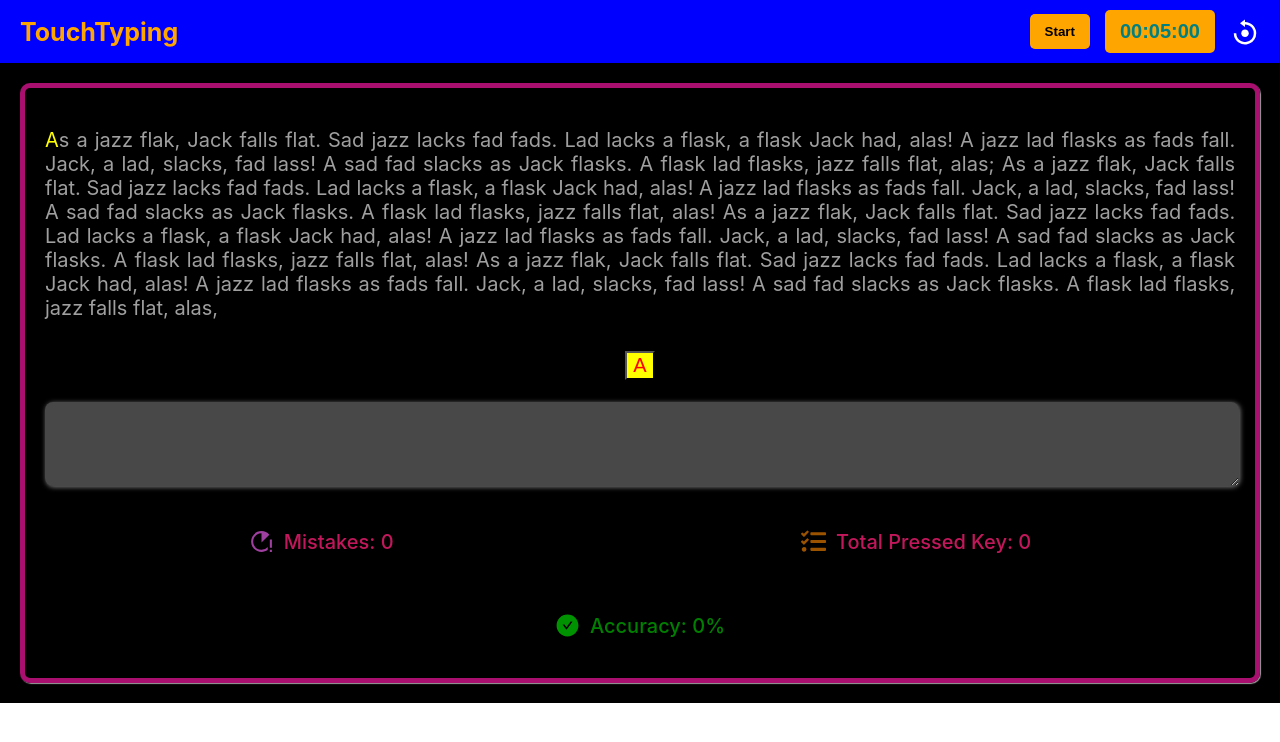
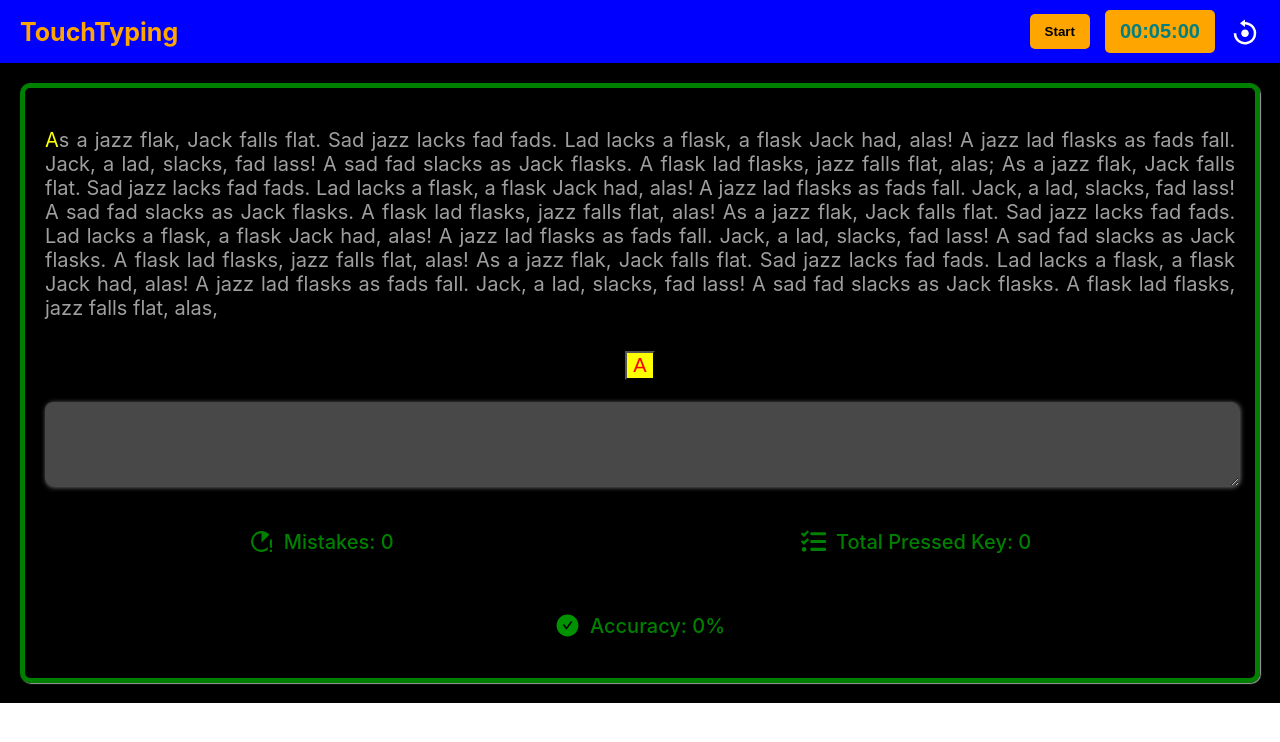
Before and after one commit to abhiamber/typetestchabbi, a React (Create React App) app in the folder chabbi-frontend/: page / in a window 1280 px wide. Shown: the top 742 px of the page. Built offline with nearby package versions, Linux system fonts and the light colour scheme.

Commit message:
color-fixed

```diff
--- a/chabbi-frontend/src/Styles/Body.module.css
+++ b/chabbi-frontend/src/Styles/Body.module.css
@@ -10,7 +10,7 @@
 }
 
 .inside-container-body {
-  border: 5px solid #a80f6e;
+  border: 5px solid green;
   /* min-height: 50vh; */
   padding: 20px;
   border-radius: 10px;
@@ -60,7 +60,7 @@
   justify-content: space-between;
   align-items: center;
   margin: 10px;
-  color: #c2185b;
+  color: green;
 }
 
 .body-res-text-style {
@@ -69,12 +69,12 @@
 }
 
 .body-error-icon {
-  color: rgb(159, 63, 159);
+  color: green;
   margin-right: 10px;
 }
 
 .body-task-icon {
-  color: rgb(156, 83, 0);
+  color: green;
   margin-right: 10px;
 }
 
```
